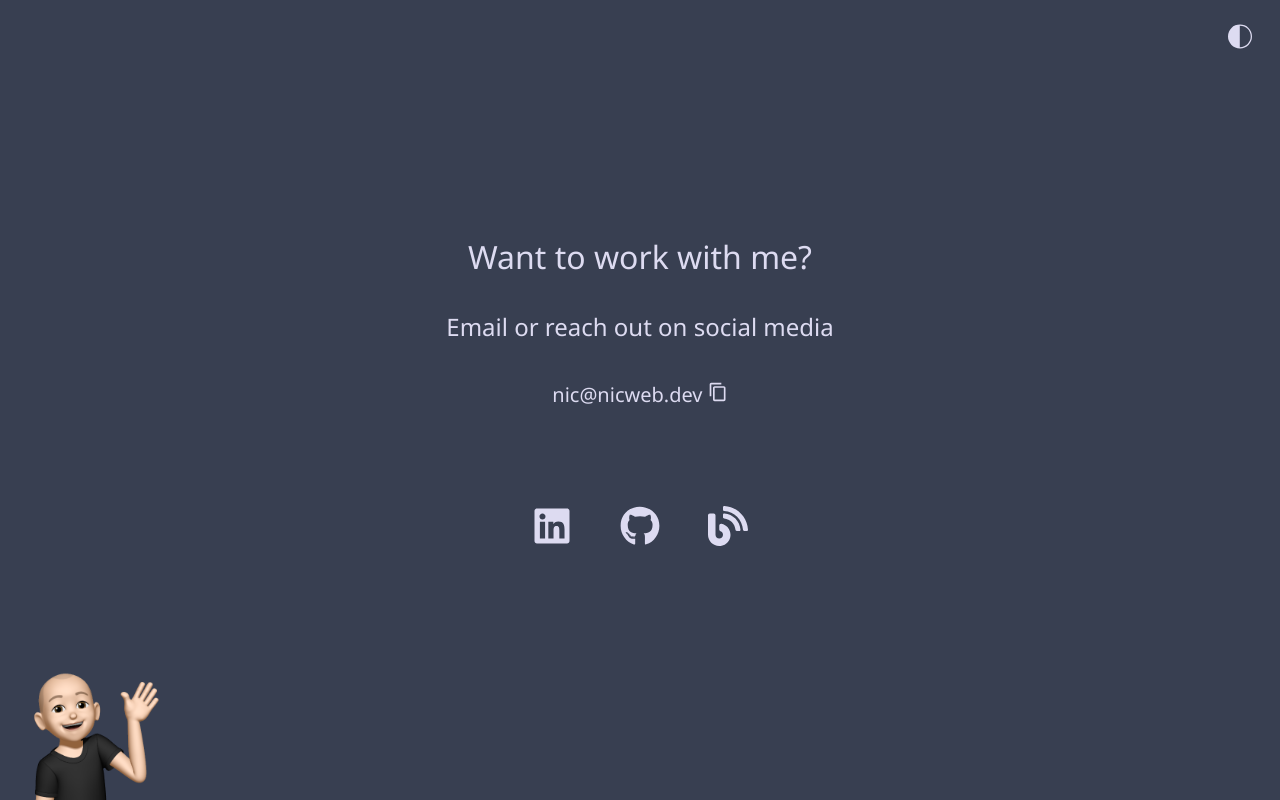
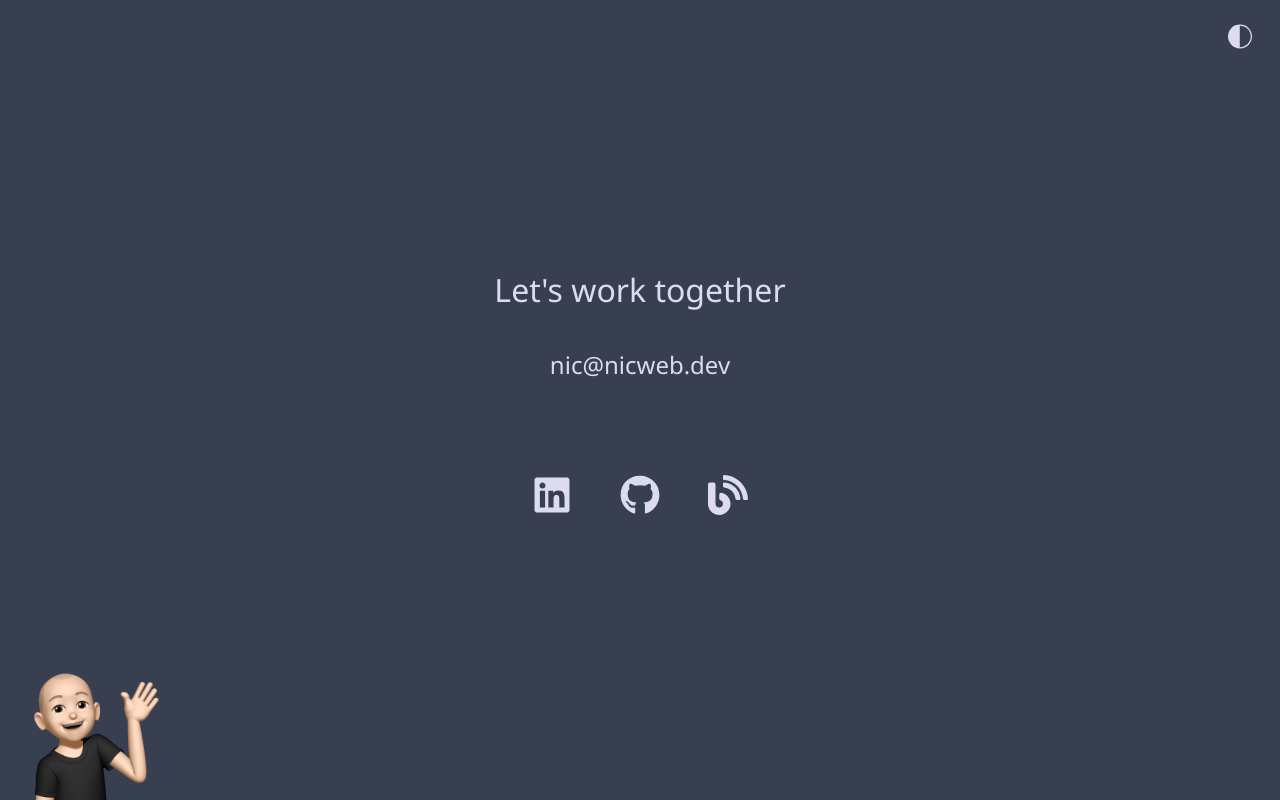
Before and after one commit to NicMortelliti/portfolio, a React (Create React App) app: page /contact in a window 1280 px wide. Built offline with nearby package versions, Linux system fonts and the light colour scheme.

Commit message:
replace copy field with mailto

```diff
--- a/src/components/helpers/copyToClipboard.js
+++ /dev/null
@@ -1,20 +0,0 @@
-// When clicked, we will attempt to copy [string]
-// to the clipboard. This only works on secure
-// connections such as https or localhost. This site
-// will be hosted via https, so it should work fine for
-// most browsers. I tested this behavior on a non-secure
-// connection (192.xxx...) and I did not see the "Copied!"
-// feedback, which was expected. So it seems to work as intended.
-const Email = (e, string, setFeedbackIsDisplayed) => {
-  e.preventDefault();
-
-  // Copy [string] into system clipboard
-  navigator.clipboard.writeText(string);
-
-  // This will show feedback to the user, such as "Copied!"
-  setFeedbackIsDisplayed(true);
-
-  return null;
-};
-
-export default Email;
--- a/src/components/helpers/index.js
+++ /dev/null
@@ -1,2 +0,0 @@
-export { default as copyToClipBoard } from "./copyToClipboard";
-export { default as runTimer } from "./runTimer";
--- a/src/components/helpers/runTimer.js
+++ /dev/null
@@ -1,12 +0,0 @@
-const runTimer = (setTempStringIsDisplayed, lengthOfTimerMS = 1000) => {
-  // When this function is called, e.g. after
-  // a button click, we start the timer, then
-  // we [setTempStringToDisplayed] to false.
-  const timer = setTimeout(() => {
-    setTempStringIsDisplayed(false);
-  }, lengthOfTimerMS);
-
-  return () => clearTimeout(timer);
-};
-
-export default runTimer;
--- a/src/components/styles/Buttons.styled.js
+++ b/src/components/styles/Buttons.styled.js
@@ -66,16 +66,38 @@ export const ThemeButton = styled(ButtonTemplate)`
   }
 `;
 
-export const SocialButton = styled.a`
-  cursor: pointer;
+// Link template
+export const Link = styled.a`
   text-decoration: none;
-  text-align: center;
+  background: transparent;
   color: ${color};
   border-bottom: ${borderThickness} solid transparent;
+  text-align: center;
+  font-size: 1.5rem;
+  line-height: 1.8;
 
-  * {
-    font-size: 2.5rem;
+  &:hover {
+    transition: color ${transTime};
+    color: ${accent};
   }
+
+  ::after {
+    content: "";
+    display: block;
+    width: 0;
+    height: ${borderThickness};
+    background-color: ${accent};
+    transition: width ${transTime};
+  }
+
+  :hover::after {
+    width: 100%;
+  }
+`;
+
+export const SocialButton = styled(Link)`
+  font-size: 2.5rem;
+  line-height: 3rem;
 
   :hover {
     transition: color ${transTime};
@@ -99,29 +121,3 @@ export const SocialButton = styled.a`
     transform: translateY(${borderThickness});
   }
 `;
-
-export const CopyField = styled(ButtonTemplate)`
-  border: none;
-  border-bottom: ${borderThickness} solid transparent;
-  width: 26ch;
-  line-height: 2;
-
-  :hover {
-    transition: color ${transTime};
-    color: ${accent};
-    background: transparent;
-  }
-
-  ::after {
-    content: "";
-    display: block;
-    width: 0;
-    height: ${borderThickness};
-    background-color: ${accent};
-    transition: width ${transTime};
-  }
-
-  :hover::after {
-    width: 100%;
-  }
-`;
--- a/src/pages/Contact/Contact.js
+++ b/src/pages/Contact/Contact.js
@@ -1,50 +1,16 @@
-import React, { useState } from "react";
-import { MdContentCopy } from "react-icons/md";
+import React from "react";
 import { email } from "../../data/bioData";
 import { Socials } from "../../components/ui/Buttons/index";
-import { copyToClipBoard, runTimer } from "../../components/helpers";
 
 // Styled components
 import { Wrapper } from "../../components/styles/Page.styled";
-import { CopyField } from "../../components/styles/Buttons.styled";
+import { Link } from "../../components/styles/Buttons.styled";
 
 const Contact = () => {
-  const [feedbackIsDisplayed, setFeedbackIsDisplayed] = useState(false);
-
-  // When clicked, copy email address to system
-  // clipboard and display the feedback message.
-  const handleClick = (e) => {
-    copyToClipBoard(e, email, setFeedbackIsDisplayed);
-    runTimer(setFeedbackIsDisplayed);
-
-    return null;
-  };
-
-  // Determine what string to display in
-  // the email field.
-  // If [feedbackIsDisplayed] is true, display "Copied!".
-  // Otherwise, display the email and the copy symbol.
-  const RenderString = () => {
-    switch (feedbackIsDisplayed) {
-      case true:
-        return <h2>Copied!</h2>;
-
-      default:
-        return (
-          <h2>
-            {email} <MdContentCopy />
-          </h2>
-        );
-    }
-  };
-
   return (
     <Wrapper>
-      <h1>Want to work with me?</h1>
-      <h2>Email or reach out on social media</h2>
-      <CopyField onClick={(e) => handleClick(e)}>
-        <RenderString />
-      </CopyField>
+      <h1>Let's work together</h1>
+      <Link href={`mailto:${email}`}>{email}</Link>
       <Socials />
     </Wrapper>
   );
```
